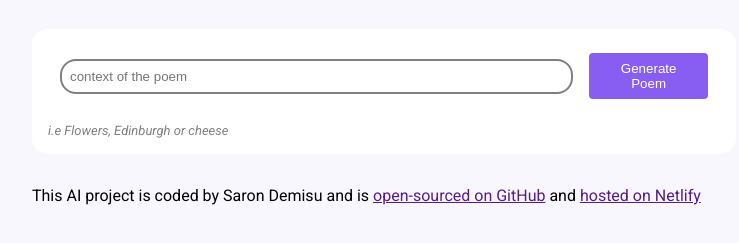
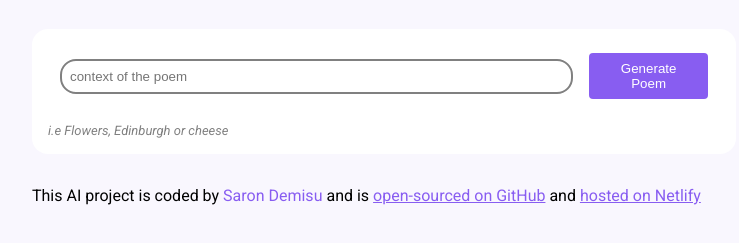
Before and after one commit to Saron-A/Shecodes-AI-poem-generator, a plain HTML site: page index.html in a window 1280 px wide. Shown: the part 121-364 px from the top of the page, without its empty margins (256-995 px from the left). Drawn offline with nearby package versions, Linux system fonts and the light colour scheme.

Commit message:
Update links

```diff
--- a/index.html
+++ b/index.html
@@ -29,8 +29,13 @@
       </div>
       <footer>
         This AI project is coded by <span>Saron Demisu</span> and is
-        <a href="">open-sourced on GitHub</a> and
-        <a href="">hosted on Netlify</a>
+        <a href="https://github.com/Saron-A/Shecodes-AI-poem-generator"
+          >open-sourced on GitHub</a
+        >
+        and
+        <a href="https://saron-ai-poem-generator.netlify.app/"
+          >hosted on Netlify</a
+        >
       </footer>
     </div>
 
--- a/style.css
+++ b/style.css
@@ -92,3 +92,8 @@ button:hover {
   white-space: normal;
   width: 100%;
 }
+
+span,
+a {
+  color: #885df1;
+}
```
